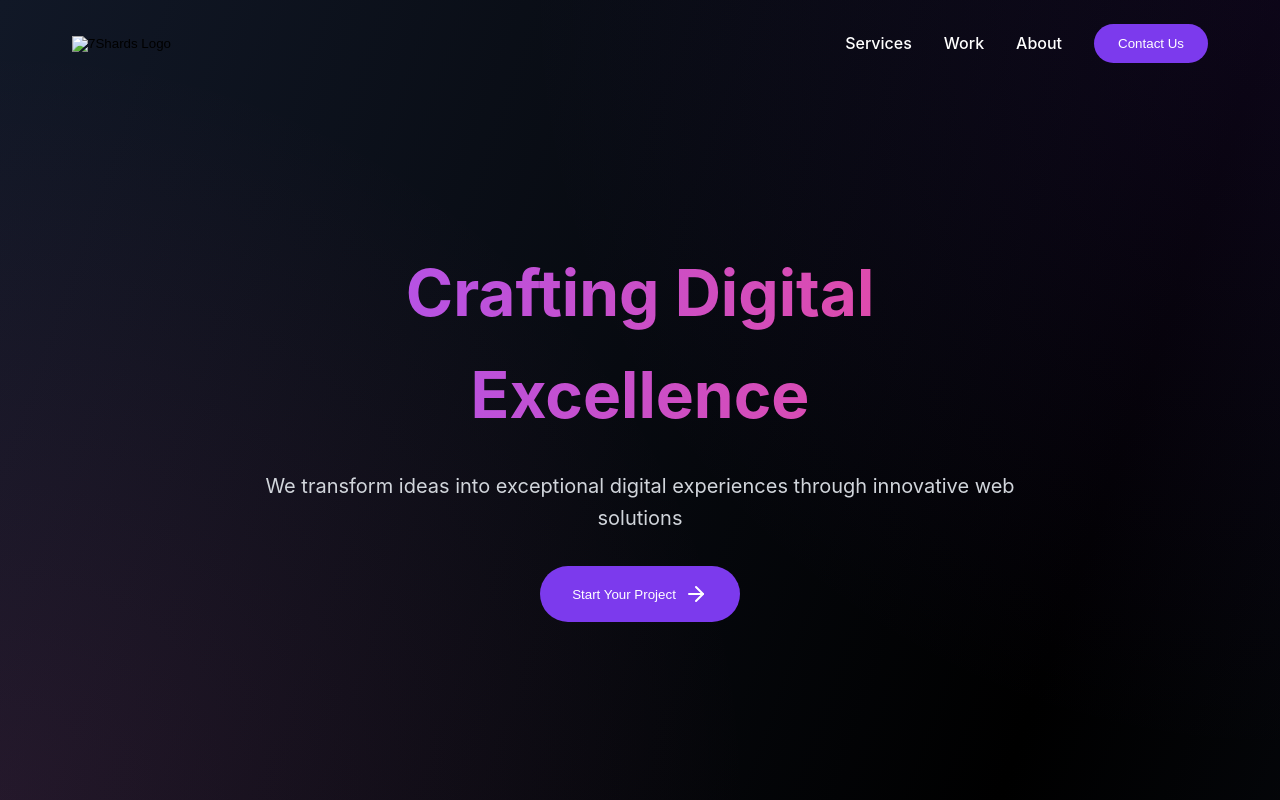
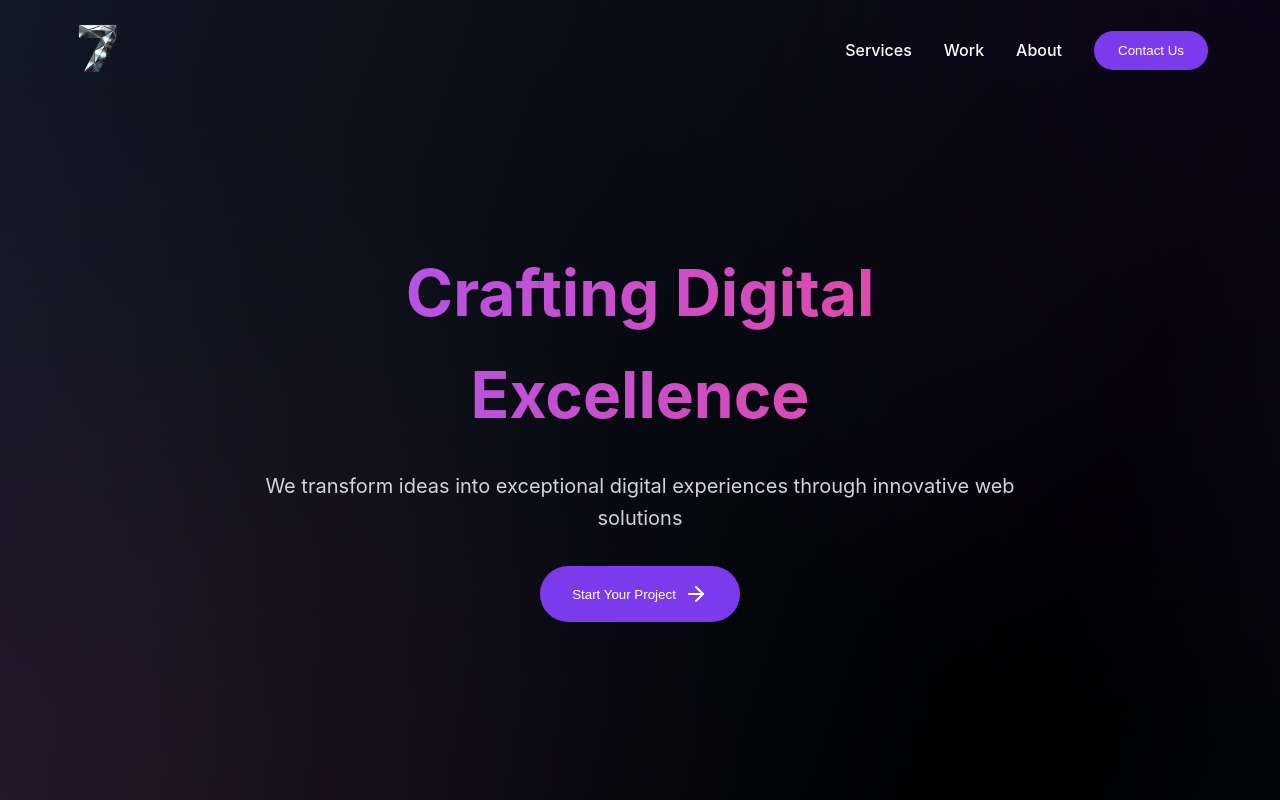
Before and after one commit to harishkumar59/7easyy, a plain HTML site: page index.html in a window 1280 px wide. Shown: the top 800 px of the page. Drawn offline with nearby package versions, Linux system fonts and the light colour scheme; some packages are replaced by stand-ins of ours; the site is published under a folder, as on GitHub Pages, so addresses that start at the root find nothing; a script that the page names is missing.

Commit message:
Update index.html
logo

```diff
--- a/index.html
+++ b/index.html
@@ -13,7 +13,7 @@
     <nav id="navbar" class="nav-transparent">
         <div class="container">
             <button onclick="scrollToTop()" class="logo">
-                <img src="/logono.png" alt="7Shards Logo" class="logo-img">
+                <img src="logono.png" alt="7Shards Logo" class="logo-img">
             </button>
             <div class="nav-links">
                 <a href="#services">Services</a>
```
